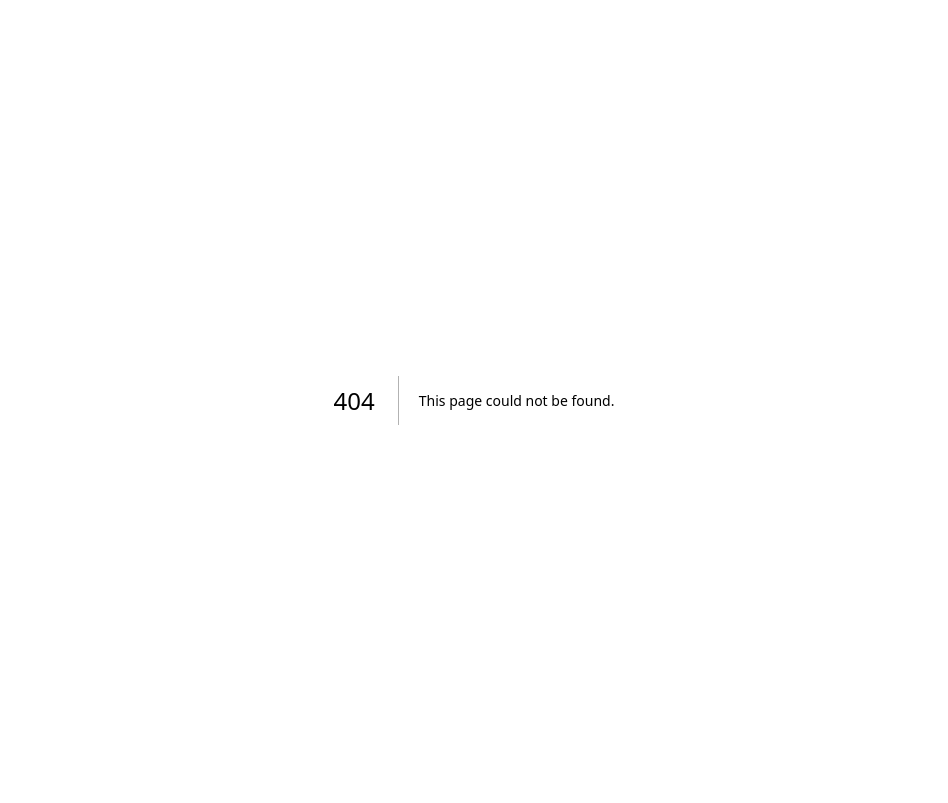
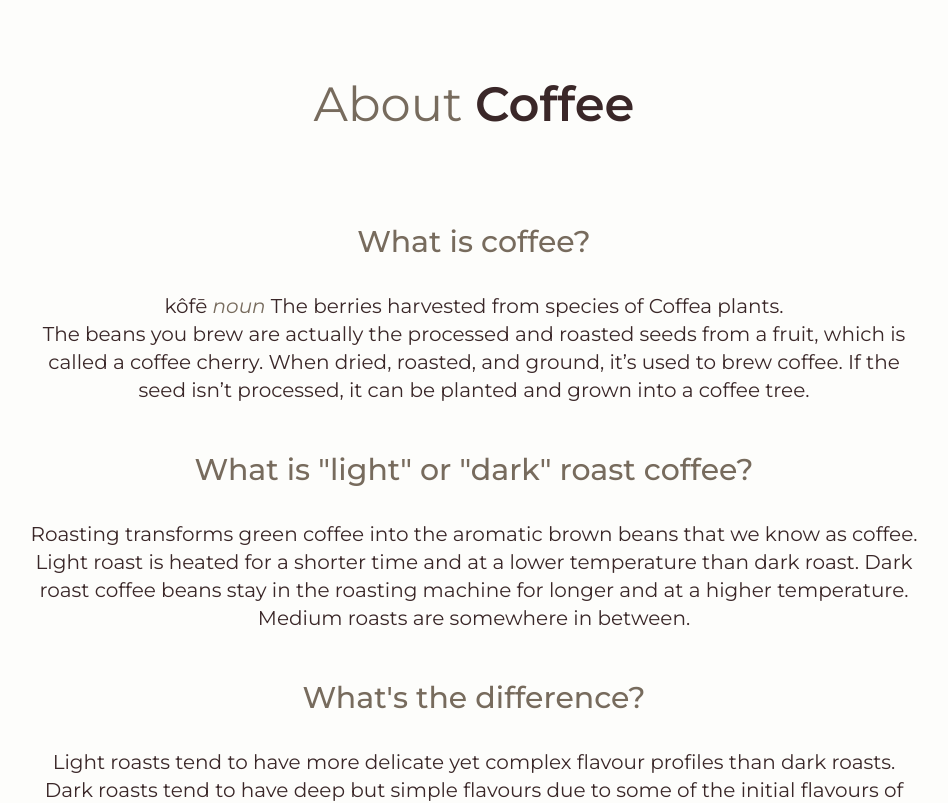
Before and after one commit to ericayen/express-o, a Next.js app: page /about/coffee in a window 1280 px wide. Before the commit this address had no page. Shown: the top 803 px of the page, without its empty margins (166-1114 px from the left). Built offline with nearby package versions, Linux system fonts and the light colour scheme.

Commit message:
fix production issue by escaping quotation marks

```diff
--- a/app/coffee/page.tsx
+++ b/app/about/coffee/page.tsx
@@ -30,7 +30,7 @@ export default function AboutCoffee() {
             </div>
             <div>
               <h2 className="text-lg font-medium text-brown sm:text-2xl lg:text-3xl">
-                What is "light" or "dark" roast coffee?
+                What is &quot;light&quot; or &quot;dark&quot; roast coffee?
               </h2>
               <p className="pt-2 pb-8 text-sm sm:pb-12 sm:text-lg lg:text-xl sm:pt-4 lg:pt-8">
                 Roasting transforms green coffee into the aromatic brown beans that
@@ -42,7 +42,7 @@ export default function AboutCoffee() {
             </div>
             <div>
               <h2 className="text-lg font-medium text-brown sm:text-2xl lg:text-3xl">
-                What's the difference?
+                What&apos;s the difference?
               </h2>
               <p className="pt-2 pb-8 text-sm sm:pb-12 sm:text-lg lg:text-xl sm:pt-4 lg:pt-8">
                 Light roasts tend to have more delicate yet complex flavour profiles
--- a/app/about/page.tsx
+++ b/app/about/page.tsx
@@ -15,7 +15,7 @@ export default function AboutPage() {
           <section>
             <div>
               <h2 className="text-lg font-medium text-brown sm:text-2xl lg:text-3xl">
-                Why "Express-o"?
+                Why &quot;Express-o&quot;?
               </h2>
               <p className="pt-2 pb-8 text-sm sm:pb-12 sm:text-lg lg:text-xl sm:pt-4 lg:pt-8">
                 The title is a play on the word <i>espresso</i>, which is commonly
@@ -48,7 +48,7 @@ export default function AboutPage() {
             </div>
           </section>
           <div className="flex justify-center gap-x-6">
-            <a href="/coffee" className="button">
+            <a href="about/coffee" className="button">
               Get started
             </a>
             <a href="/quiz" className="button">
--- a/app/page.tsx
+++ b/app/page.tsx
@@ -43,7 +43,7 @@ export default function Home() {
         </p>
         <p className="py-4 text-brown">
           <span className="text-brown-dark">/eˈspresō/</span> : the correct
-          pronunciation of 'espresso'
+          pronunciation of &apos;espresso&apos;
         </p>
       </div>
     )}
@@ -51,7 +51,7 @@ export default function Home() {
     {showButton && (
       <div className="py-2 text-center font-ms animate-fade">
         <a href="/about" className="mt-0 button">
-          Let's get roasting!
+          Let&apos;s get roasting!
         </a>
       </div>
     )}
```
